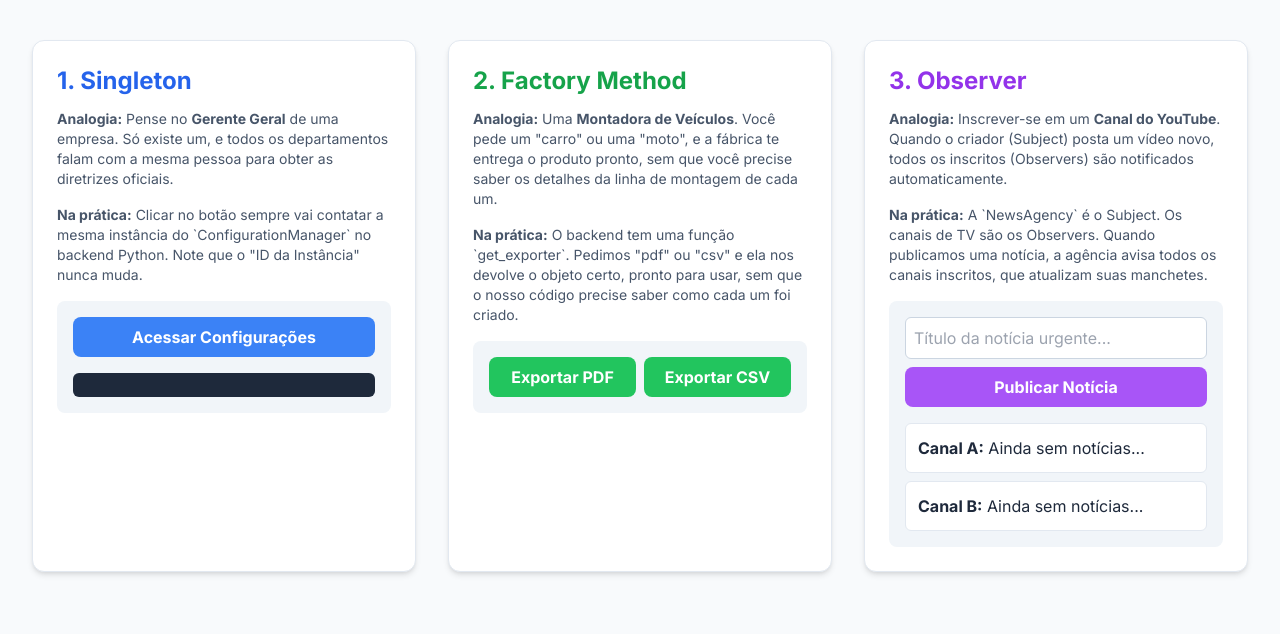
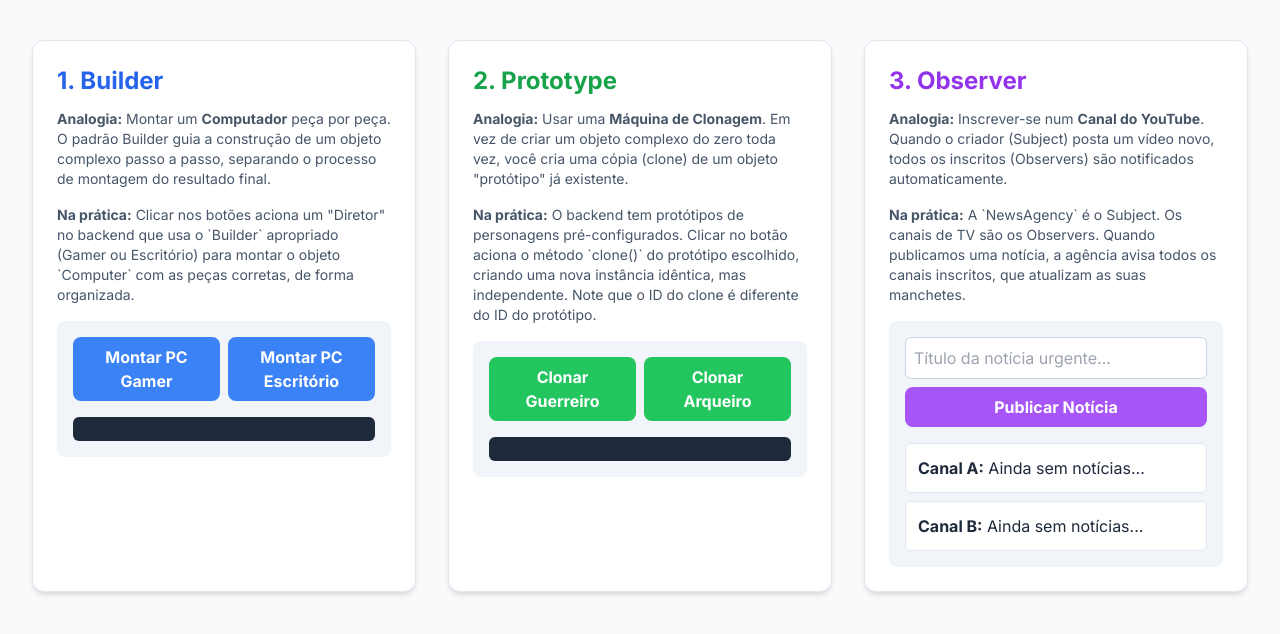
Before and after one commit to jeferson-scheibler/design-software-patterns, a Flask app: page / in a window 1280 px wide. Shown: the part 108-742 px from the top of the page. Run offline with Flask 3, Linux system fonts and the light colour scheme; some libraries are stand-ins or nearby versions.

Commit message:
Refatora para usar os padrões Builder e Prototype

```diff
--- a/app.py
+++ b/app.py
@@ -1,98 +1,122 @@
-from flask import Flask, jsonify, render_template, request, send_file
+from flask import Flask, jsonify, render_template, request
+from abc import ABC, abstractmethod
 import time
-from abc import ABC, abstractmethod
-import io # Usado para manipular dados em memória
-import csv # Para criar o ficheiro CSV
-from fpdf import FPDF # Para criar o ficheiro PDF
+import copy # Usado pelo Prototype
+import uuid # Usado pelo Prototype
 
 # --- Configuração do Flask ---
 app = Flask(__name__, template_folder='templates', static_folder='static')
 
-# --- 1. Padrão Singleton ---
-class ConfigurationManager:
-    _instance = None
-    _creation_time = None
-    def __new__(cls):
-        if cls._instance is None:
-            cls._instance = super(ConfigurationManager, cls).__new__(cls)
-            cls._instance._creation_time = time.strftime("%H:%M:%S")
-            cls._instance.settings = {"theme": "dark", "database_url": "db.example.com"}
-        return cls._instance
-    def get_settings(self): return self._instance.settings
-    def get_creation_time(self): return self._instance._creation_time
+# --- 1. Padrão Builder ---
+# Analogia: Montar um computador customizado. O Builder guia a construção
+# de um objeto complexo passo a passo, de forma organizada.
 
-@app.route('/singleton')
-def get_singleton_instance():
-    manager = ConfigurationManager()
+# O objeto complexo que estamos a construir
+class Computer:
+    def __init__(self):
+        self.cpu = None
+        self.ram = None
+        self.storage = None
+        self.gpu = None
+
+# A interface (contrato) do Builder
+class ComputerBuilder(ABC):
+    @abstractmethod
+    def set_cpu(self): pass
+    @abstractmethod
+    def set_ram(self): pass
+    @abstractmethod
+    def set_storage(self): pass
+    @abstractmethod
+    def set_gpu(self): pass
+    @abstractmethod
+    def get_computer(self): pass
+
+# Implementações concretas do Builder
+class GamingComputerBuilder(ComputerBuilder):
+    def __init__(self): self.computer = Computer()
+    def set_cpu(self): self.computer.cpu = "Intel i9"
+    def set_ram(self): self.computer.ram = 32
+    def set_storage(self): self.computer.storage = "2TB NVMe"
+    def set_gpu(self): self.computer.gpu = "NVIDIA RTX 4080"
+    def get_computer(self): return self.computer
+
+class OfficeComputerBuilder(ComputerBuilder):
+    def __init__(self): self.computer = Computer()
+    def set_cpu(self): self.computer.cpu = "Intel i5"
+    def set_ram(self): self.computer.ram = 16
+    def set_storage(self): self.computer.storage = "512GB SATA"
+    def set_gpu(self): self.computer.gpu = "Gráficos Integrados"
+    def get_computer(self): return self.computer
+
+# O Diretor que orquestra a construção
+class Director:
+    def construct(self, builder: ComputerBuilder):
+        builder.set_cpu()
+        builder.set_ram()
+        builder.set_storage()
+        builder.set_gpu()
+
+# Rota da API para o Builder
+@app.route('/builder/<computer_type>')
+def use_builder(computer_type):
+    director = Director()
+    if computer_type == 'gaming': builder = GamingComputerBuilder()
+    elif computer_type == 'office': builder = OfficeComputerBuilder()
+    else: return jsonify({"error": "Tipo de computador desconhecido"}), 400
+
+    director.construct(builder)
+    computer = builder.get_computer()
+
     return jsonify({
-        "message": "Instância acessada com sucesso.",
-        "creation_time": manager.get_creation_time(),
-        "instance_id": id(manager)
+        "type": f"Computador para {computer_type.capitalize()}",
+        "specs": {
+            "cpu": computer.cpu, "ram_gb": computer.ram,
+            "storage": computer.storage, "gpu": computer.gpu,
+        }
     })
 
 
-# --- 2. Padrão Factory Method ---
-class Exporter(ABC):
-    @abstractmethod
-    def export(self, data):
-        pass
+# --- 2. Padrão Prototype ---
+# Analogia: Usar uma máquina de clonagem. Em vez de construir um objeto
+# complexo do zero, criamos uma cópia de um "protótipo" existente.
 
-# Implementações concretas ATUALIZADAS para gerar ficheiros reais
-class PDFExporter(Exporter):
-    def export(self, data):
-        pdf = FPDF()
-        pdf.add_page()
-        pdf.set_font("Arial", "B", 16)
-        pdf.cell(40, 10, "Relatório Gerado via Factory Pattern")
-        pdf.ln(10)
-        pdf.set_font("Arial", "", 12)
-        pdf.multi_cell(0, 10, f"Este é um relatório sobre: {data}")
-        return pdf.output(dest='S')
+# A classe que será clonada
+class Character:
+    def __init__(self, name, level, weapon, abilities):
+        self.id = uuid.uuid4().hex
+        self.name = name
+        self.level = level
+        self.weapon = weapon
+        self.abilities = abilities
 
-class CSVExporter(Exporter):
-    def export(self, data):
-        # Usamos io.StringIO para criar o CSV em memória
-        output = io.StringIO()
-        writer = csv.writer(output)
+    def clone(self):
+        # deepcopy garante uma cópia completa e independente
+        return copy.deepcopy(self)
 
-        # Escreve o cabeçalho e os dados
-        writer.writerow(["Assunto do Relatório", "Data de Geração"])
-        writer.writerow([data, time.strftime("%Y-%m-%d")])
+# Um "armazém" para os nossos protótipos
+character_prototypes = {
+    "warrior": Character("Guerreiro Protótipo", 10, "Espada Larga", ["Investida", "Golpe Poderoso"]),
+    "archer": Character("Arqueiro Protótipo", 10, "Arco Longo", ["Tiro Mirado", "Chuva de Flechas"])
+}
 
-        # Pega o conteúdo e o converte para bytes
-        return output.getvalue().encode('utf-8')
+# Rota da API para o Prototype
+@app.route('/prototype/<character_type>')
+def use_prototype(character_type):
+    prototype = character_prototypes.get(character_type)
+    if not prototype: return jsonify({"error": "Tipo de personagem desconhecido"}), 400
 
-def get_exporter(format_type):
-    if format_type == 'pdf':
-        return PDFExporter()
-    if format_type == 'csv':
-        return CSVExporter()
-    raise ValueError("Formato de exportação desconhecido.")
+    new_character = prototype.clone()
+    new_character.id = uuid.uuid4().hex # Damos ao clone um novo ID único
 
-# Rota da API
-@app.route('/factory/<export_type>')
-def use_factory(export_type):
-    try:
-        data_to_export = "Relatório de Vendas Mensais"
-        exporter = get_exporter(export_type)
-
-        # Gera os bytes do ficheiro (PDF ou CSV)
-        file_bytes = exporter.export(data_to_export)
-
-        # Prepara o ficheiro para ser enviado
-        buffer = io.BytesIO(file_bytes)
-        filename = f"relatorio.{export_type}"
-        mimetype = 'application/pdf' if export_type == 'pdf' else 'text/csv'
-
-        # Usa send_file para enviar o ficheiro para o browser
-        return send_file(
-            buffer,
-            mimetype=mimetype,
-            as_attachment=True,
-            download_name=filename
-        )
-    except ValueError as e:
-        return jsonify({"error": str(e)}), 400
+    return jsonify({
+        "message": f"Personagem '{character_type}' clonado com sucesso!",
+        "cloned_character": {
+            "id": new_character.id, "name": new_character.name, "level": new_character.level,
+            "weapon": new_character.weapon, "abilities": new_character.abilities,
+        },
+        "prototype_id": prototype.id
+    })
 
 
 # --- 3. Padrão Observer ---
--- a/static/js/main.js
+++ b/static/js/main.js
@@ -3,60 +3,36 @@ document.addEventListener('DOMContentLoaded', () => {
     // Helper para mostrar logs na tela
     function log(elementId, data) {
         const logEl = document.getElementById(elementId);
-        logEl.textContent = JSON.stringify(data, null, 2);
+        logEl.textContent = JSON.stringify(data, null, 2); // Formata o JSON bonitinho
     }
 
-    // --- Lógica do Singleton ---
-    const singletonBtn = document.getElementById('singleton-btn');
-    singletonBtn.addEventListener('click', () => {
-        fetch('/singleton')
-            .then(response => response.json())
-            .then(data => {
-                log('singleton-log', data);
-            })
-            .catch(error => console.error('Erro no Singleton:', error));
+    // --- Lógica do Builder ---
+    const builderBtns = document.querySelectorAll('.builder-btn');
+    builderBtns.forEach(btn => {
+        btn.addEventListener('click', () => {
+            const computerType = btn.dataset.type;
+            log('builder-log', { status: `A montar PC ${computerType}...` });
+            fetch(`/builder/${computerType}`)
+                .then(response => response.json())
+                .then(data => {
+                    log('builder-log', data);
+                })
+                .catch(error => console.error('Erro no Builder:', error));
+        });
     });
 
-    // --- Lógica do Factory Method ---
-    const factoryBtns = document.querySelectorAll('.factory-btn');
-    factoryBtns.forEach(btn => {
+    // --- Lógica do Prototype ---
+    const prototypeBtns = document.querySelectorAll('.prototype-btn');
+    prototypeBtns.forEach(btn => {
         btn.addEventListener('click', () => {
-            const exportType = btn.dataset.type;
-
-            const originalText = btn.dataset.originalText;
-
-            btn.innerHTML = 'Gerando...';
-            btn.disabled = true;
-
-            fetch(`/factory/${exportType}`)
-                .then(response => {
-                    if (!response.ok) {
-                        throw new Error('Erro na rede ao gerar o ficheiro.');
-                    }
-                    const filename = `relatorio.${exportType}`;
-                    return response.blob().then(blob => ({ blob, filename }));
+            const characterType = btn.dataset.type;
+            log('prototype-log', { status: `A clonar ${characterType}...` });
+            fetch(`/prototype/${characterType}`)
+                .then(response => response.json())
+                .then(data => {
+                    log('prototype-log', data);
                 })
-                .then(({ blob, filename }) => {
-                    const url = window.URL.createObjectURL(blob);
-                    const a = document.createElement('a');
-                    a.style.display = 'none';
-                    a.href = url;
-                    a.download = filename;
-
-                    document.body.appendChild(a);
-                    a.click();
-
-                    window.URL.revokeObjectURL(url);
-                    document.body.removeChild(a);
-                })
-                .catch(error => {
-                    console.error('Erro no Factory:', error);
-                    alert('Não foi possível gerar o ficheiro.');
-                })
-                .finally(() => {
-                    btn.innerHTML = originalText;
-                    btn.disabled = false;
-                });
+                .catch(error => console.error('Erro no Prototype:', error));
         });
     });
 
--- a/templates/index.html
+++ b/templates/index.html
@@ -22,57 +22,54 @@
 
         <div class="grid grid-cols-1 lg:grid-cols-3 gap-8">
 
+            <!-- Card Padrão Builder -->
             <div class="pattern-card bg-white rounded-xl shadow-md p-6 border border-slate-200">
-                <h2 class="text-2xl font-bold text-blue-600 mb-3">1. Singleton</h2>
+                <h2 class="text-2xl font-bold text-blue-600 mb-3">1. Builder</h2>
                 <p class="text-slate-600 mb-4 text-sm">
-                    <strong>Analogia:</strong> Pense no <strong>Gerente Geral</strong> de uma empresa. Só existe um, e todos os departamentos falam com a mesma pessoa para obter as diretrizes oficiais.
+                    <strong>Analogia:</strong> Montar um <strong>Computador</strong> peça por peça. O padrão Builder guia a construção de um objeto complexo passo a passo, separando o processo de montagem do resultado final.
                 </p>
                 <p class="text-slate-600 mb-4 text-sm">
-                    <strong>Na prática:</strong> Clicar no botão sempre vai contatar a mesma instância do `ConfigurationManager` no backend Python. Note que o "ID da Instância" nunca muda.
+                    <strong>Na prática:</strong> Clicar nos botões aciona um "Diretor" no backend que usa o `Builder` apropriado (Gamer ou Escritório) para montar o objeto `Computer` com as peças corretas, de forma organizada.
                 </p>
                 <div class="demo-area bg-slate-100 p-4 rounded-lg">
-                    <button id="singleton-btn" class="w-full bg-blue-500 hover:bg-blue-600 text-white font-semibold py-2 px-4 rounded-lg">
-                        Acessar Configurações
-                    </button>
+                    <div class="flex space-x-2">
+                        <button data-type="gaming" class="builder-btn flex-1 bg-blue-500 hover:bg-blue-600 text-white font-semibold py-2 px-4 rounded-lg">Montar PC Gamer</button>
+                        <button data-type="office" class="builder-btn flex-1 bg-blue-500 hover:bg-blue-600 text-white font-semibold py-2 px-4 rounded-lg">Montar PC Escritório</button>
+                    </div>
                     <div class="mt-4 bg-slate-800 text-white p-3 rounded-md font-mono text-xs">
-                        <pre id="singleton-log" class="whitespace-pre-wrap"></pre>
+                        <pre id="builder-log" class="whitespace-pre-wrap"></pre>
                     </div>
                 </div>
             </div>
 
+            <!-- Card Padrão Prototype -->
             <div class="pattern-card bg-white rounded-xl shadow-md p-6 border border-slate-200">
-                <h2 class="text-2xl font-bold text-green-600 mb-3">2. Factory Method</h2>
+                <h2 class="text-2xl font-bold text-green-600 mb-3">2. Prototype</h2>
                 <p class="text-slate-600 mb-4 text-sm">
-                    <strong>Analogia:</strong> Uma <strong>Montadora de Veículos</strong>. Você pede um "carro" ou uma "moto", e a fábrica te entrega o produto pronto, sem que você precise saber os detalhes da linha de montagem de cada um.
+                    <strong>Analogia:</strong> Usar uma <strong>Máquina de Clonagem</strong>. Em vez de criar um objeto complexo do zero toda vez, você cria uma cópia (clone) de um objeto "protótipo" já existente.
                 </p>
                 <p class="text-slate-600 mb-4 text-sm">
-                    <strong>Na prática:</strong> O backend tem uma função `get_exporter`. Pedimos "pdf" ou "csv" e ela nos devolve o objeto certo, pronto para usar, sem que o nosso código precise saber como cada um foi criado.
+                    <strong>Na prática:</strong> O backend tem protótipos de personagens pré-configurados. Clicar no botão aciona o método `clone()` do protótipo escolhido, criando uma nova instância idêntica, mas independente. Note que o ID do clone é diferente do ID do protótipo.
                 </p>
                  <div class="demo-area bg-slate-100 p-4 rounded-lg">
                     <div class="flex space-x-2">
-                        <button
-                            data-type="pdf"
-                            data-original-text="Exportar PDF"
-                            class="factory-btn flex-1 bg-green-500 hover:bg-green-600 text-white font-semibold py-2 px-4 rounded-lg">
-                            Exportar PDF
-                        </button>
-                        <button
-                            data-type="csv"
-                            data-original-text="Exportar CSV"
-                            class="factory-btn flex-1 bg-green-500 hover:bg-green-600 text-white font-semibold py-2 px-4 rounded-lg">
-                            Exportar CSV
-                        </button>
+                        <button data-type="warrior" class="prototype-btn flex-1 bg-green-500 hover:bg-green-600 text-white font-semibold py-2 px-4 rounded-lg">Clonar Guerreiro</button>
+                        <button data-type="archer" class="prototype-btn flex-1 bg-green-500 hover:bg-green-600 text-white font-semibold py-2 px-4 rounded-lg">Clonar Arqueiro</button>
+                    </div>
+                    <div class="mt-4 bg-slate-800 text-white p-3 rounded-md font-mono text-xs">
+                        <pre id="prototype-log" class="whitespace-pre-wrap"></pre>
                     </div>
                 </div>
             </div>
 
+            <!-- Card Padrão Observer -->
             <div class="pattern-card bg-white rounded-xl shadow-md p-6 border border-slate-200">
                 <h2 class="text-2xl font-bold text-purple-600 mb-3">3. Observer</h2>
                 <p class="text-slate-600 mb-4 text-sm">
-                    <strong>Analogia:</strong> Inscrever-se em um <strong>Canal do YouTube</strong>. Quando o criador (Subject) posta um vídeo novo, todos os inscritos (Observers) são notificados automaticamente.
+                    <strong>Analogia:</strong> Inscrever-se num <strong>Canal do YouTube</strong>. Quando o criador (Subject) posta um vídeo novo, todos os inscritos (Observers) são notificados automaticamente.
                 </p>
                 <p class="text-slate-600 mb-4 text-sm">
-                    <strong>Na prática:</strong> A `NewsAgency` é o Subject. Os canais de TV são os Observers. Quando publicamos uma notícia, a agência avisa todos os canais inscritos, que atualizam suas manchetes.
+                    <strong>Na prática:</strong> A `NewsAgency` é o Subject. Os canais de TV são os Observers. Quando publicamos uma notícia, a agência avisa todos os canais inscritos, que atualizam as suas manchetes.
                 </p>
                 <div class="demo-area bg-slate-100 p-4 rounded-lg">
                     <input type="text" id="observer-input" placeholder="Título da notícia urgente..." class="w-full p-2 border border-slate-300 rounded-md mb-2">
```
